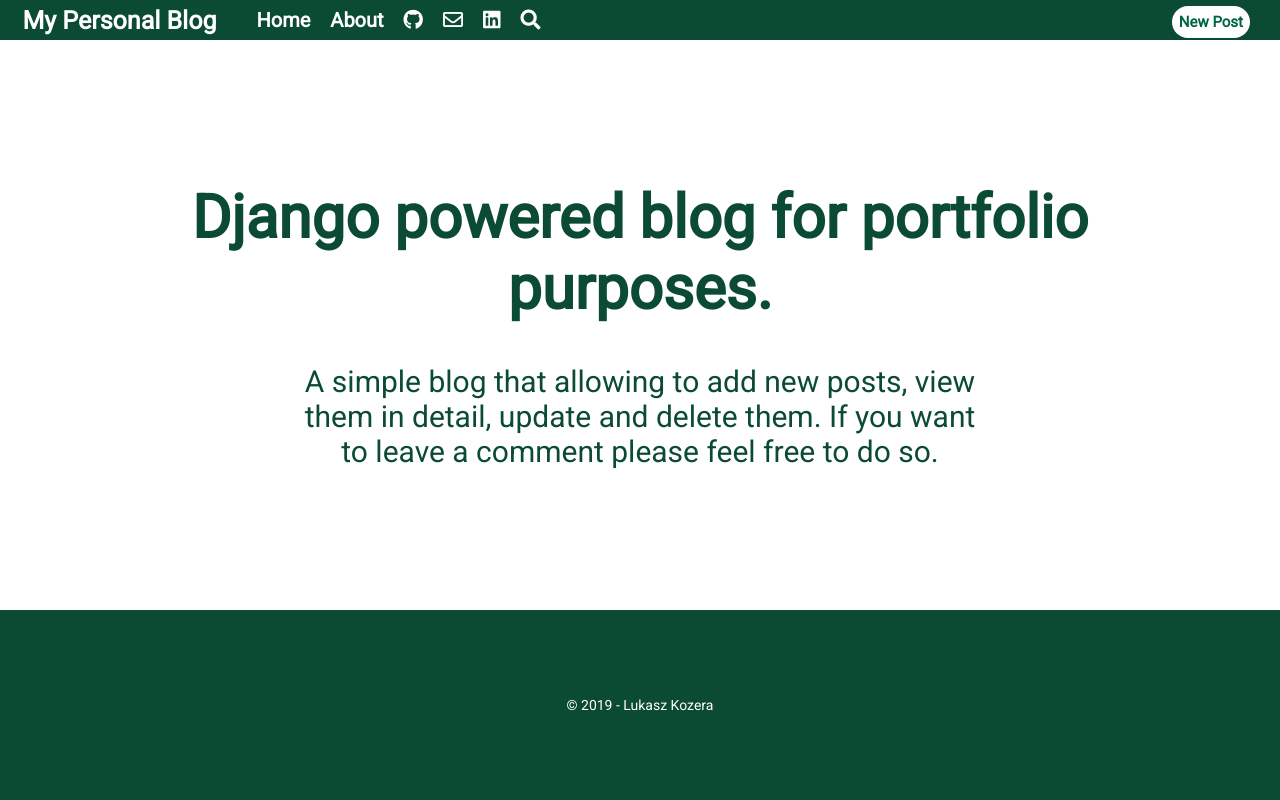
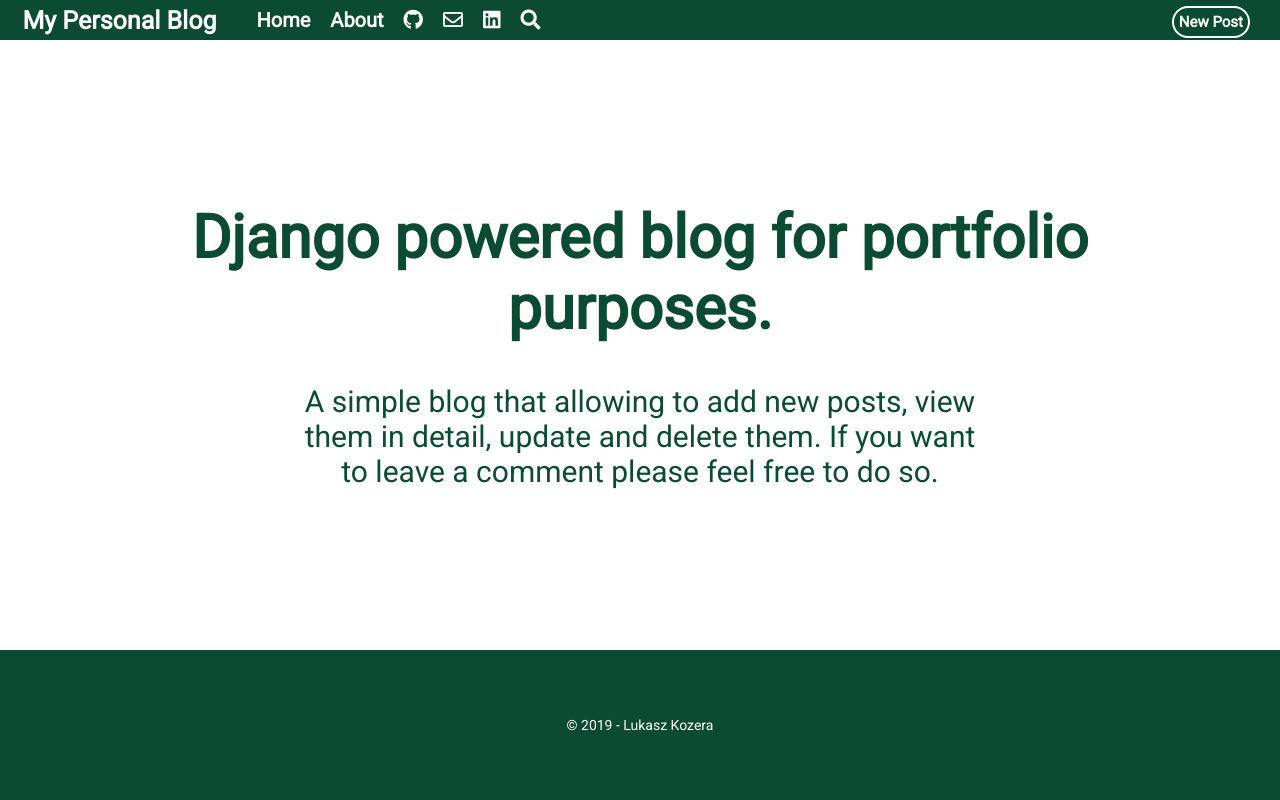
Before and after one commit to Frohus/my_blog, a Django app: page / in a window 1280 px wide. Run offline with Django 3.2, Linux system fonts and the light colour scheme; the visitor is signed in with stand-in values (Sample User, id 1); data that the repository does not hold is empty; parts of the project's set-up code (start-up, migrations or seed data) failed here and were passed over; some libraries are stand-ins or nearby versions.

Commit message:
Style changes

```diff
--- a/blog/static/blog/styles.css
+++ b/blog/static/blog/styles.css
@@ -1,3 +1,7 @@
+* {
+    box-sizing: border-box;
+}
+
 html {
     font-family: 'Roboto', sans-serif;
     --font-color: black;
@@ -68,13 +72,13 @@ li {
 
 
 .new-post {
-    border: solid transparent 2px;
+    border: solid white 2px;
     border-radius: 20px;
-    background: white;
-    color: hsla(157, 100%, 20%, 1);
+    color: white;
     font-size: 15px;
     padding: 5px;
     margin: 10px;
+    width: 60px;
 }
 
 a {
@@ -127,6 +131,7 @@ h1::first-letter {
     width: 60px;
     text-align: center;
 }
+
 
 .post-detail {
     background-color: white;
--- a/blog/templates/blog/base.html
+++ b/blog/templates/blog/base.html
@@ -4,7 +4,7 @@
 <html lang="en">
 <head>
     <meta charset="UTF-8">
-    <meta name="viewport" content="width=device-width, initial-scale=1, shrink-to-fit=no">
+    <meta name="viewport" content="width=device-width, initial-scale=1">
 
     <link rel="stylesheet" type="text/css" href="{% static 'blog/styles.css' %}">
     <link href="https://fonts.googleapis.com/css?family=Roboto&display=swap" rel="stylesheet">
--- a/blog/templates/blog/home.html
+++ b/blog/templates/blog/home.html
@@ -9,7 +9,7 @@
     <div class="post-container">
     <h1><a class="post-title" href="{% url 'post-detail' post.id %}">{{ post.post_title|title }}</a></h1>
     <p><i class="fas fa-calendar-alt"></i> {{ post.post_date_posted|date:"j F, Y" }}</p>
-    <p>{{ post.post_content|safe }}</p>
+    <p>{{ post.post_content|safe|truncatewords_html:130 }}</p>
     <p>{{ post.post_author }}</p>
     </div>
 {% endfor %}
```
